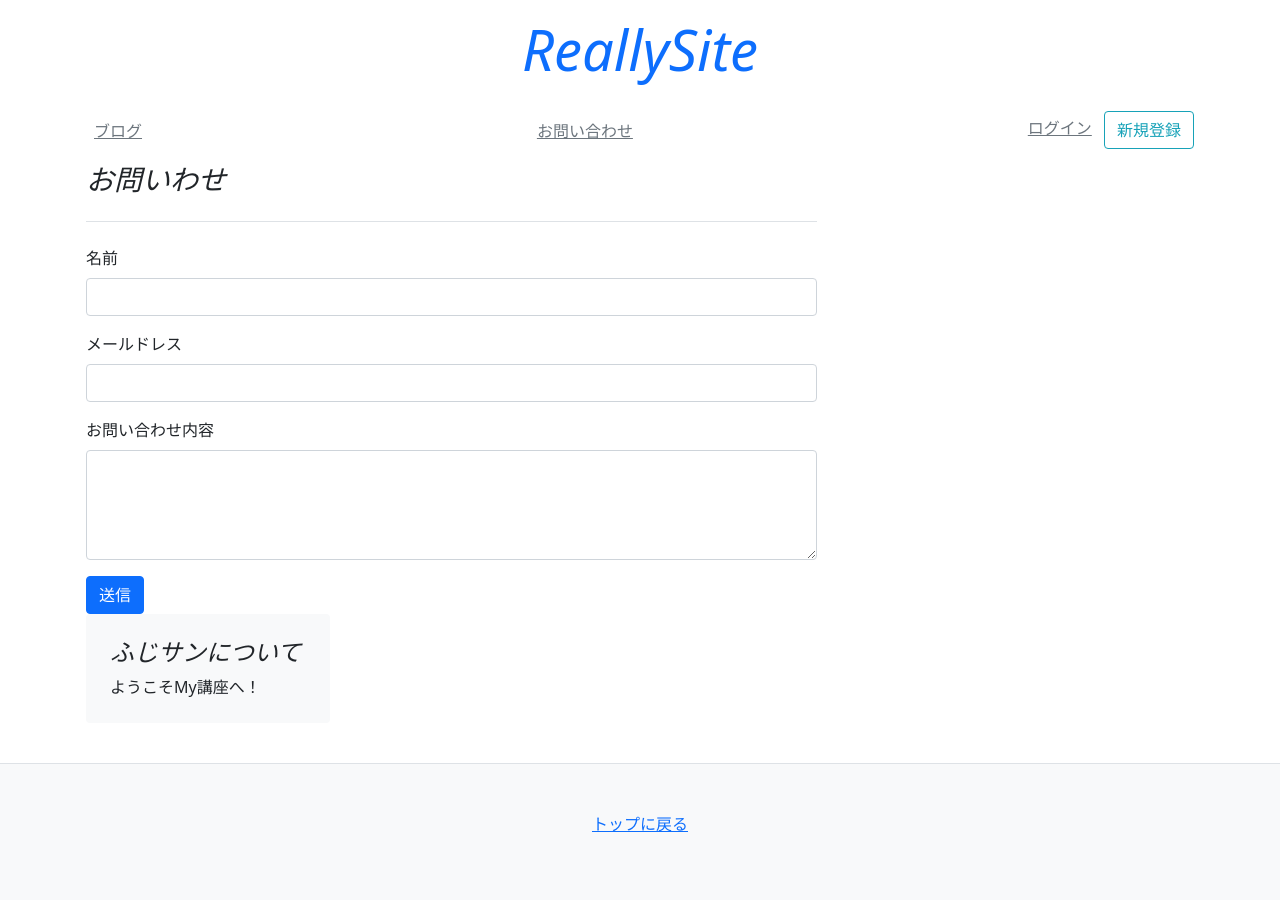
After one commit to ggstarpro/dango, a Django app: page /contact/ in a window 1280 px wide. The commit adds this page. Run offline with Django 3.2, Linux system fonts and the light colour scheme; parts of the project's set-up code (start-up, migrations or seed data) failed here and were passed over; some libraries are stand-ins or nearby versions.

Commit message:
問い合わせページ(シークレットファイル、メール送信)

```diff
--- a/blog/models.py
+++ b/blog/models.py
@@ -21,6 +21,7 @@ class Comment(models.Model):
     comment = models.TextField(default="", max_length=500)
     created_at = models.DateField(auto_now_add=True)
     """
+    ◽️リレーション
     他にも以下のものが存在
     OneToOne     1 : 1
     ForeignKey   1 : 多
--- a/config/urls.py
+++ b/config/urls.py
@@ -27,4 +27,5 @@ urlpatterns = [
     path('blog/', include('blog.urls')),
     path('signup/', views.signup),
     path('mypage/', views.mypage),
+    path('contact/', views.contact),
 ]
--- a/mysite/views.py
+++ b/mysite/views.py
@@ -7,6 +7,8 @@ from mysite.forms import UserCreationForm, ProfileForm
 from django.contrib import messages
 from django.contrib.auth.decorators import login_required
 from django.contrib.auth import login
+from django.core.mail import send_mail
+import os
 
 def index(request: HttpRequest) -> HttpResponse:
     ranks = Article.objects.order_by('-count')[:2] # 降順
@@ -54,3 +56,25 @@ def mypage(request):
             profile.save()
             messages.success(request, '更新完了しました')
     return render(request, 'mysite/mypage.html', context)
+
+def contact(request):
+    context = {}
+    if request.method == 'POST':
+        subject = 'お問い合わせがありました'
+        message = """お問い合わせがありました\n名前: {}\nメールアドレス: {}\n内容: {}""".format(
+            request.POST.get('name'),
+            request.POST.get('email'),
+            request.POST.get('content'),
+        )
+        from_email = os.environ['DEFAULT_EMAIL_FROM']
+        recipient_list = [
+            os.environ['DEFAULT_EMAIL_FROM']
+        ]
+        send_mail(
+            subject=subject,
+            message=message,
+            from_email=from_email,
+            recipient_list=recipient_list
+        )
+        messages.success(request, 'お問い合わせしました')
+    return render(request, 'mysite/contact.html', context)
--- /dev/null
+++ b/secrets/secret_example.yaml
@@ -0,0 +1,4 @@
+# -- gmail 設定 ---
+DEFAULT_EMAIL_FROM: ''
+EMAIL_HOST_USER: ''
+EMAIL_HOST_PASSWORD: ''
--- /dev/null
+++ b/templates/mysite/contact.html
@@ -0,0 +1,34 @@
+{% extends 'mysite/base.html' %}
+
+{% block content %}
+<main class="container">
+    <div class="row">
+        <div class="col-md-8">
+        <h3 class="pb-4 mb-4 font-italic border-bottom">
+            お問いわせ
+        </h3>
+
+        <form class="row g-3" method="POST">
+            {% csrf_token %}
+            <div class="col-12">
+                <label class="form-label">名前</label>
+                <input type="text" class="form-control" id="id_name" name="name">
+            </div>
+            <div class="col-12">
+              <label class="form-label">メールドレス</label>
+              <input type="email" class="form-control" id="id_email" name="email">
+            </div>
+            <div class="col-12">
+              <label class="form-label">お問い合わせ内容</label>
+              <textarea class="form-control" name="content" rows="4"></textarea>
+            </div>
+            <div class="col-12">
+              <button type="submit" class="btn btn-primary">送信</button>
+            </div>
+        </form>
+        {% include 'mysite/snippets/sidebar.html' %}
+    </div>
+</main>
+
+
+{% endblock %}
--- a/templates/mysite/snippets/header.html
+++ b/templates/mysite/snippets/header.html
@@ -11,7 +11,7 @@
   <div class="py-1 mb-2">
       <nav class="nav d-flex justify-content-between">
           <a class="p-2 link-secondary" href="/blog/">ブログ</a>
-          <a class="p-2 link-secondary" href="#">お問い合わせ</a>
+          <a class="p-2 link-secondary" href="/contact">お問い合わせ</a>
 
           {% if user.is_authenticated %}
           <div>
```
Also changed, not shown: config/settings.py (+19 -0 lines), Readme.MD, 1 other file.
